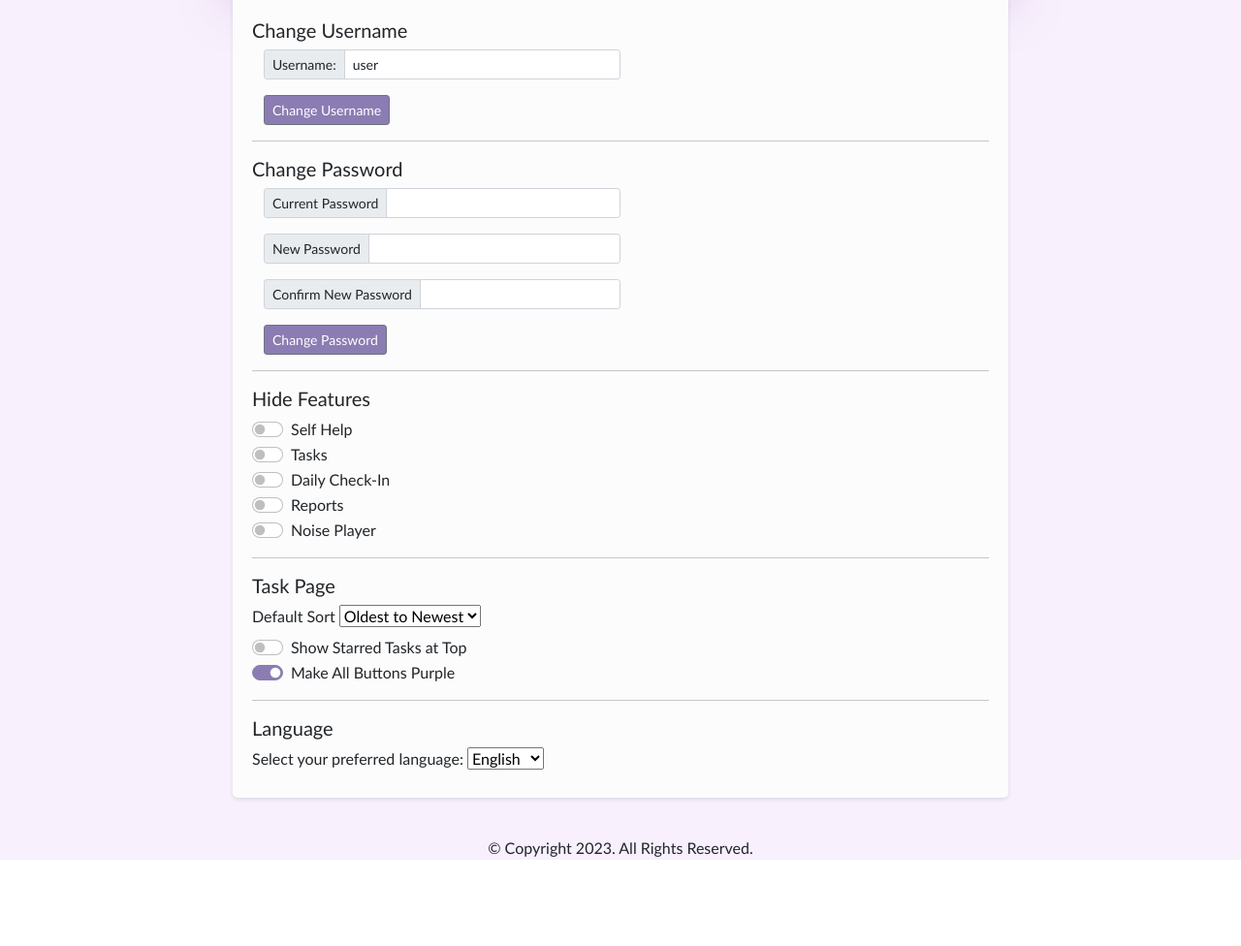
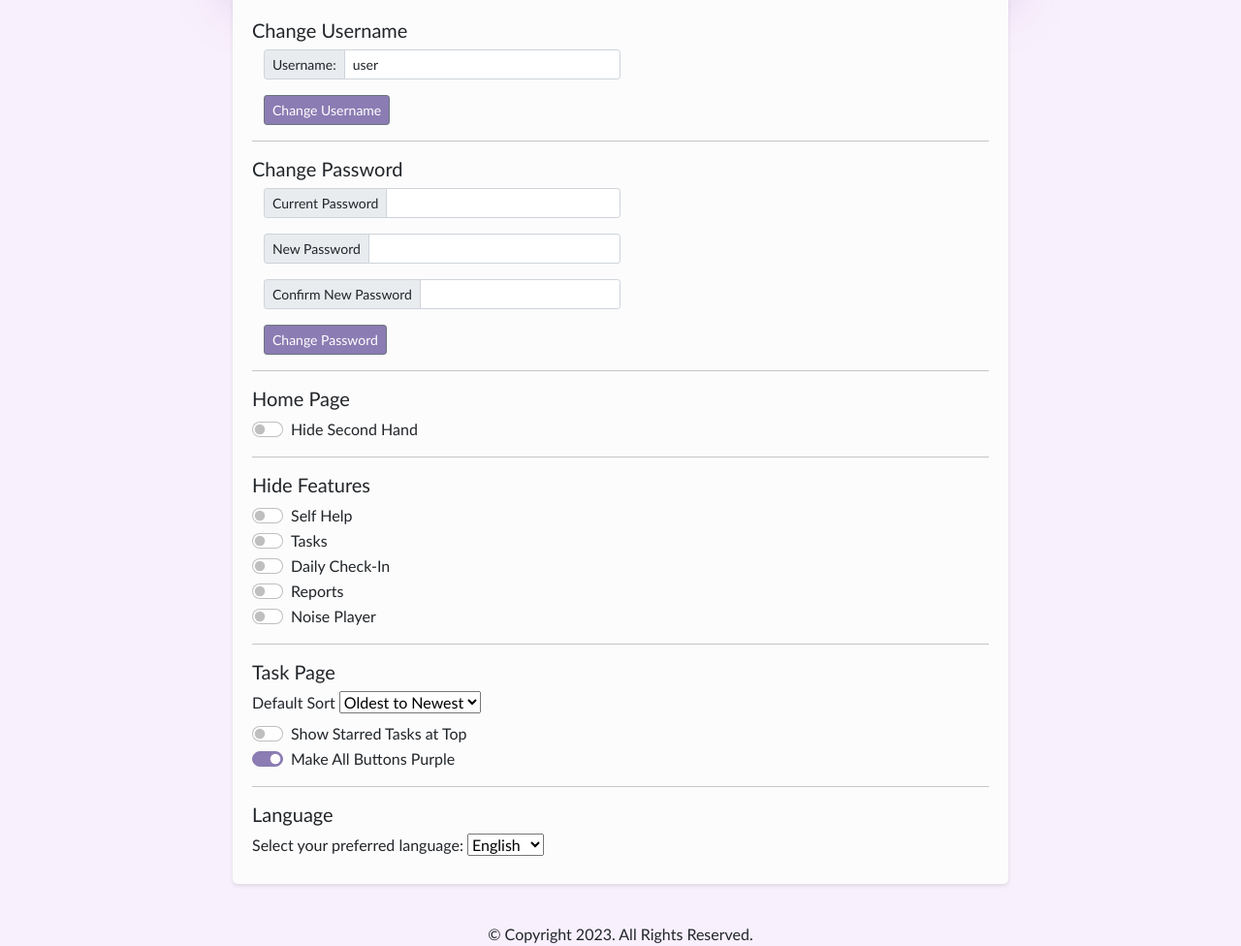
Before and after one commit to sategf/proempo-fl, a Flask app: page /settings in a window 1280 px wide. Shown: the part 169-1145 px from the top of the page at 97% size. Before the commit the page ends 1056 px from the top, so only its background shows below. Run offline with Flask 3, Linux system fonts and the light colour scheme; a user stored in the database is signed in; some libraries are stand-ins or nearby versions.

Commit message:
Added hide second hand option

```diff
--- a/requirements.txt
+++ b/requirements.txt
@@ -1,9 +1,9 @@
-Flask==2.3.0
+Flask==3.0.0
 Jinja2==3.1.2
-Werkzeug==2.3.0
+Werkzeug==3.0.0
 click==8.1.7
 Flask-SQLAlchemy==3.1.1
-Flask-Login==0.6.2
+Flask-Login==0.6.3
 Flask-Mail==0.9.1
 pytz==2023.3.post1
 plotly==5.17.0
--- a/website/models.py
+++ b/website/models.py
@@ -51,6 +51,7 @@ class User(db.Model, UserMixin):
     password = db.Column(db.String(150))
     language = db.Column(db.String(2))
     defaultsort = db.Column(db.String(10))
+    hide_second_hand = db.Column(db.Boolean)
     make_all_buttons_purple = db.Column(db.Boolean)
     starred_at_top = db.Column(db.Boolean)
     hide_self_help = db.Column(db.Boolean)
--- a/website/templates/Settings.html
+++ b/website/templates/Settings.html
@@ -40,7 +40,12 @@
               </div>
             <button type="submit" class="btn btn-secondary btn-sm" style="background-color: #8b7cb3;">{{changepass}}</button>
         </form>
-
+        <hr>
+        <h5>{{homepage}}</h5>
+        <div class="form-check form-switch">
+            <input class="form-check-input" type="checkbox" id="hide_second_hand" name="hide_second_hand" {% if user.hide_second_hand %}checked{% endif %}>
+            <label class="form-check-label" for="hide_second_hand">{{hidesecondhand}}</label>
+        </div>
         <hr>
         <h5>{{hidefeatures}}</h5>
         <div class="form-check form-switch">
@@ -142,7 +147,22 @@
 </style>
 <br>
 <script>
-
+    document.addEventListener('DOMContentLoaded', function() {
+        const hideSecondHandCheckbox = document.getElementById('hide_second_hand');
+        hideSecondHandCheckbox.addEventListener('click', function() {
+            const newValue = this.checked ? 1 : 0;
+            fetch('/update_hide_second_hand', {
+                method: 'POST',
+                body: JSON.stringify({ value: newValue }),
+                headers: {
+                    'Content-Type': 'application/json'
+                }
+            })
+            .then(response => {
+                location.reload();
+            });
+        });
+    });
     document.addEventListener('DOMContentLoaded', function() {
         const starredAtTop = document.getElementById('starred_at_top');
         starredAtTop.addEventListener('click', function() {
--- a/website/templates/home.html
+++ b/website/templates/home.html
@@ -86,6 +86,9 @@
         top: 9%;
         left: 49.25%;
         opacity: 0.8;
+        {% if user.hide_second_hand == 1 %}
+        display: none;
+        {% endif %}
     }
 
     /*
@@ -144,6 +147,7 @@
         </div>
     </div>
     <div class="content-container" style="padding-top:18px;">
+        {% if user.hide_journal != 1 %}
         <div id="clock-box" style="min-width:384px; max-width: 384px;">
         {% if entry_for_today == None %}
         <br><h5 align="center"><i class="fa-solid fa-face-sad-tear fa-2xl" style="color: #b69ab6;"></i><br><br>It looks like you haven't completed your daily check-in for today.<br><br></h5><h6 align="center"><a href="/journal">Click here to fill out your journal.</a></h6>
@@ -151,6 +155,7 @@
         <br><h5 align="center"><i class="fa-solid fa-face-smile-beam fa-2xl" style="color: #b69ab6;" ></i><br><br>Good Job, you filled out your daily check-in today!<br><br></h5>
         {% endif %}
         </div>
+        {% endif %}
         <div id="quote-container">
 
 
--- a/website/views.py
+++ b/website/views.py
@@ -685,6 +685,8 @@ def setting():
         starredAtTop = "Afișați Sarcinile Cu Stea În Partea De Sus"
         makeAllButtonsPurple = "Faceți Toate Butoanele Violet"
         player = "Zgomot Alb"
+        homepage = "Pagina Principală"
+        hidesecondhand = "Ascunde Mâna a Doua"
     else:
         selectLanguage = "Select your preferred language:"
         title = "Settings"
@@ -713,13 +715,15 @@ def setting():
         starredAtTop = "Show Starred Tasks at Top"
         makeAllButtonsPurple = "Make All Buttons Purple"
         player = "Noise Player"
+        homepage = "Home Page"
+        hidesecondhand = "Hide Second Hand"
     return render_template("settings.html",user=current_user,
                            selectLanguage=selectLanguage, title=title, save=save, Categories=Categories, General=General, Accessibility=Accessibility,
                             changepass=changepass, currentpass=currentpass, newpass=newpass, confirmnewpass=confirmnewpass,
                             selfhelp=selfhelp, tasks=tasks, dailycheckin=dailycheckin, reports=reports, hidefeatures=hidefeatures,
                             language=language, changeuser=changeuser, username=username, oldesttonewest=oldesttonewest,
                             newesttooldest=newesttooldest, duedate=duedate, alphabetically=alphabetically, taskpage=taskpage, defaultsort=defaultsort,
-                            starredAtTop=starredAtTop, makeAllButtonsPurple=makeAllButtonsPurple, player=player)
+                            starredAtTop=starredAtTop, makeAllButtonsPurple=makeAllButtonsPurple, player=player, homepage=homepage, hidesecondhand=hidesecondhand)
 
 
 @views.route('/update_starred_at_top', methods=['POST'])
@@ -747,6 +751,15 @@ def update_hide_self_help():
     data = request.get_json()
     new_value = data.get('value')
     user.hide_self_help = new_value
+    db.session.commit()
+
+@views.route('/update_hide_second_hand', methods=['POST'])
+@login_required
+def update_hide_second_hand():
+    user = current_user
+    data = request.get_json()
+    new_value = data.get('value')
+    user.hide_second_hand = new_value
     db.session.commit()
 
 @views.route('/update_hide_player', methods=['POST'])
```
